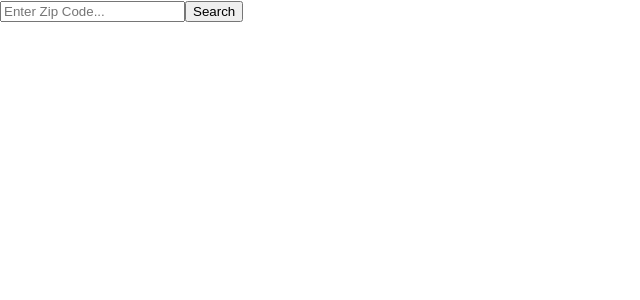
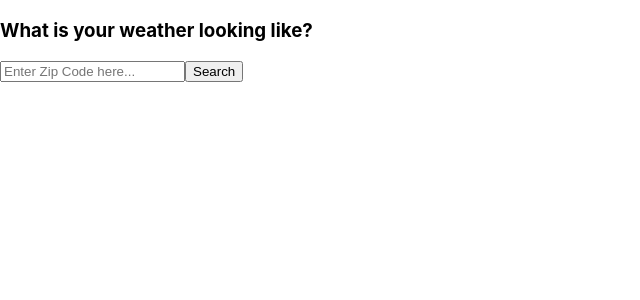
Before and after one commit to chuemoua3/weather-React, a React (Create React App) app: page / in a window 1280 px wide. Shown: the top 300 px of the page, without its empty margins (0-640 px from the left). Built offline with nearby package versions, Linux system fonts and the light colour scheme.

Commit message:
updated timezone to current time function

```diff
--- a/package.json
+++ b/package.json
@@ -12,7 +12,8 @@
     "moment-timezone": "^0.5.28",
     "react": "^16.13.1",
     "react-dom": "^16.13.1",
-    "react-scripts": "3.4.1"
+    "react-scripts": "3.4.1",
+    "zipcode-to-timezone": "0.0.9"
   },
   "scripts": {
     "start": "react-scripts start",
--- a/src/App.js
+++ b/src/App.js
@@ -1,83 +1,81 @@
 import React, { Component } from "react";
 import "./App.css";
-import Moment, { parseZone } from "moment";
+import Moment from "moment";
 import "moment-timezone";
+//import tz from "zipcode-to-timezone";
 
 class App extends Component {
-  state = {
+  state = {};
 
-  };
-
+  //function to get Weather data
   getWeather = () => {
-    const inputZip = document.getElementById("inputZip").value;
-    console.log(typeof inputZip);
-
+    let inputZip = document.getElementById("inputZip").value;
+    //console.log(typeof inputZip);
+    //fetch function
     fetch(
-      "https://api.openweathermap.org/data/2.5/weather?zip=" + inputZip + ",us&appid=" +
-        process.env.REACT_APP_OW_API_KEY + "&units=imperial"
+      "https://api.openweathermap.org/data/2.5/weather?zip=" +
+        inputZip +
+        ",us&appid=" +
+        process.env.REACT_APP_OW_API_KEY +
+        "&units=imperial"
     )
       .then((response) => {
         if (response.status !== 200) {
           console.log(
-            "Looks like there was a problem. Status Code: " + response.status
+            "NOT A VALID ZIPCODE! TRY AGAIN. Status Code: " + response.status
           );
           return;
         }
-
+        //callback function for the data
         // Examine the text in the response
         response.json().then((data) => {
-          console.log(data);
+          //console.log(data);
           this.setState({
             temp: data.main.temp,
             feels_like: data.main.feels_like,
             city: data.name,
             timezone: data.timezone,
-
-          })
+            description: data.weather[0].description,
+          });
           console.log(this.state);
         });
       })
       .catch(function (err) {
-        console.log("Fetch Error :-S", err);
+        console.log("NOT A VALID ZIPCODE!", err);
       });
 
-      // this.getTime();
-  }
-
-  // getTime = () =>{
-  //   var moment = Moment();
-  //   var tz = this.state.timezone;
-  //   var currentTime = moment.tz(tz).format('dddd, MMMM Do YYYY, h:mm:ss a');
-  //   this.setState({
-  //     time:currentTime,
-  //   });
-    // var current = Moment().utcOffset(tz).format('MMMM Do YYYY, h:mm:ss a');
-    // //current = current.utcOffset(tz);
-    // console.log(current)
-    // this.setState({
-    //   time: current,
-    // })
-  //}
-
-  // handleClick(){
-  //   let zipInput = document.getElementById("zipInput").value;
-  //   this.setState({zip: zipInput});
-  //   console.log(this.state.zip)
-  //   //this.getWeather();
-  // }
+    this.getTime();
+  };
+  //Timezone converting to Current time function
+  getTime = () => {
+    setInterval(() => {
+      let current = Moment()
+        .utcOffset(this.state.timezone / 60)
+        .format("MMMM Do YYYY, h:mm a");
+      this.setState({
+        time: current,
+      });
+    });
+  };
 
   render() {
     return (
       <>
-      <div>
-        <input type = "text" placeholder="Enter Zip Code..." id="inputZip"></input>
-        <button onClick={this.getWeather}>Search</button>
-      </div>
-      <div>
-        <h5 id="temp">{this.state.temp}</h5>
-        <h5 id="city">{this.state.city}</h5>
-        <h5>{this.state.time}</h5>
-      </div>
+        <div className="container">
+          <h3>What is your weather looking like?</h3>
+          <div className="container2">
+            <input
+              type="text"
+              placeholder="Enter Zip Code here..."
+              id="inputZip"
+            ></input>
+            <button onClick={this.getWeather}>Search</button>
+            <p>{this.state.time}</p>
+            <p>{this.state.city}</p>
+            <p>{this.state.temp}</p>
+            <p>{this.state.description}</p>
+          </div>
+        </div>
       </>
     );
   }
```
Also changed, not shown: 1 other file (tests, documents, lock files or other folders).
